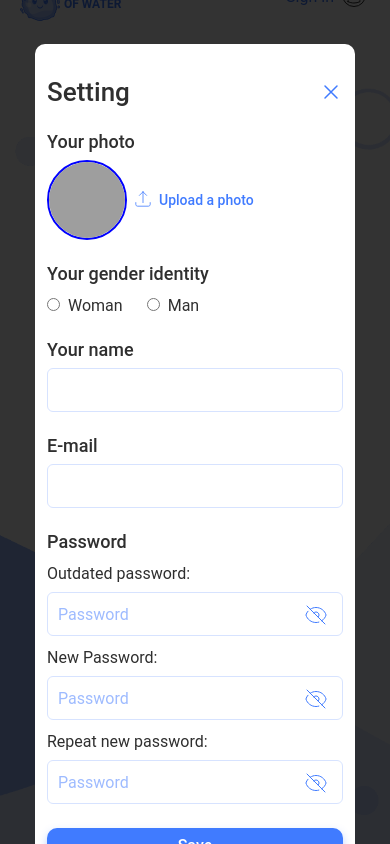
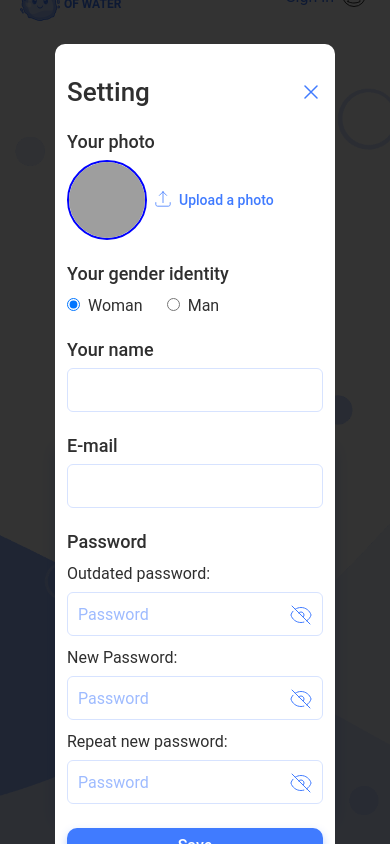
Before and after one commit to AnastasiiaKrtsk/waterbot-app, a React (Vite) app: page / in a window 390 px wide. Both pictures are taken after a click on the button "Settings". Shown: the part 43-887 px from the top of the page. Built offline with nearby package versions, Linux system fonts and the light colour scheme; grey boxes are pictures that could not be loaded.

Commit message:
gender added and tablet adaptation

```diff
--- a/src/components/Modals/UserSettings/StyledSettingsUser.js
+++ b/src/components/Modals/UserSettings/StyledSettingsUser.js
@@ -3,12 +3,26 @@ import styled from "@emotion/styled";
 export const ModalSettingWindow = styled.div`
   padding: 32px 12px;
   position: fixed;
+  width: 280px;
 
   display: inline-flex;
   flex-direction: column;
 
   border-radius: 10px;
   background: var(--white);
+
+  @media screen and (min-width: 768px) {
+    padding: 32px 24px;
+    width: 704px;
+  }
+`;
+
+export const SettingsFormWrapper = styled.div`
+  width: 256px;
+
+  @media screen and (min-width: 768px) {
+    width: 392px;
+  }
 `;
 
 export const BackdropSettingModal = styled.div`
@@ -152,6 +166,20 @@ export const BtnSettingSave = styled.button`
   font-weight: 500;
   line-height: 20px;
   color: var(--white);
+
+  @media screen and (min-width: 768px) {
+    padding: 10px 30px;
+    width: 160px;
+  }
+`;
+
+export const BtnSaveWrapper = styled.div`
+  width: 100%;
+
+  @media screen and (min-width: 768px) {
+    display: flex;
+    justify-content: flex-end;
+  }
 `;
 
 export const NameSettingInput = styled.input`
--- a/src/components/Modals/UserSettings/UserSettings.jsx
+++ b/src/components/Modals/UserSettings/UserSettings.jsx
@@ -5,12 +5,14 @@ import PropTypes from "prop-types";
 import {
   selectAvatarUrl,
   selectUserEmail,
+  selectUserGender,
   selectUsername,
   // selectCurrentUser,
 } from "../../../redux/selectors.js";
 import { updateAvatarThunk } from "../../../redux/thunks.js";
 import {
   BackdropSettingModal,
+  BtnSaveWrapper,
   BtnSettingSave,
   EyeSvg,
   ImgDownloadIcon,
@@ -28,6 +30,7 @@ import {
   SettingNameEmailWrapper,
   SettingPhotoWrapper,
   SettingsCrossDiv,
+  SettingsFormWrapper,
   SettingsPasswordSvgDiv,
   StyledCloseSvg,
   StyledRadioLabel,
@@ -45,6 +48,7 @@ const UserSettings = ({ handleClose, isModalOpen }) => {
   const avatarUrl = useSelector(selectAvatarUrl);
   const userName = useSelector(selectUsername);
   const userEmail = useSelector(selectUserEmail);
+  const userGender = useSelector(selectUserGender);
 
   const [showPassword, setShowPassword] = useState(false);
 
@@ -118,7 +122,7 @@ const UserSettings = ({ handleClose, isModalOpen }) => {
                   <use href={`${sprite}#icon-outline`} />
                 </StyledCloseSvg>
               </SettingsCrossDiv>
-
+              <SettingsFormWrapper>
                 <YourPhotoTitleH3>Your photo</YourPhotoTitleH3>
                 <SettingPhotoWrapper>
                   <SettingAvatarImg src={avatarUrl || "V"} />
@@ -150,6 +154,7 @@ const UserSettings = ({ handleClose, isModalOpen }) => {
                         type="radio"
                         id="woman"
                         name="radioGroup"
+                        defaultChecked={userGender}
                       />
                       Woman
                     </StyledRadioLabel>
@@ -198,7 +203,9 @@ const UserSettings = ({ handleClose, isModalOpen }) => {
                       id="old-password"
                       name="oldPassword"
                     />
-                  <div onClick={() => togglePasswordVisibility("old-password")}>
+                    <div
+                      onClick={() => togglePasswordVisibility("old-password")}
+                    >
                       {showPassword["old-password"] ? (
                         <EyeSvg>
                           <use href={`${sprite}#vision`} />
@@ -221,7 +228,9 @@ const UserSettings = ({ handleClose, isModalOpen }) => {
                       id="new-password"
                       name="newPassword"
                     />
-                  <div onClick={() => togglePasswordVisibility("new-password")}>
+                    <div
+                      onClick={() => togglePasswordVisibility("new-password")}
+                    >
                       {showPassword["new-password"] ? (
                         <EyeSvg>
                           <use href={`${sprite}#vision`} />
@@ -240,12 +249,16 @@ const UserSettings = ({ handleClose, isModalOpen }) => {
                   <SettingsPasswordSvgDiv>
                     <PasswordSettingInput
                       placeholder="Password"
-                    type={showPassword["repeat-password"] ? "text" : "password"}
+                      type={
+                        showPassword["repeat-password"] ? "text" : "password"
+                      }
                       id="repeat-password"
                       name="repeatPassword"
                     />
                     <div
-                    onClick={() => togglePasswordVisibility("repeat-password")}
+                      onClick={() =>
+                        togglePasswordVisibility("repeat-password")
+                      }
                     >
                       {showPassword["repeat-password"] ? (
                         <EyeSvg>
@@ -259,8 +272,10 @@ const UserSettings = ({ handleClose, isModalOpen }) => {
                     </div>
                   </SettingsPasswordSvgDiv>
                 </StyledSettingsPasswordDiv>
-
+              </SettingsFormWrapper>
+              <BtnSaveWrapper>
                 <BtnSettingSave type="submit">Save</BtnSettingSave>
+              </BtnSaveWrapper>
             </form>
           </ModalSettingWindow>
         </BackdropSettingModal>,
--- a/src/redux/slice.js
+++ b/src/redux/slice.js
@@ -13,7 +13,7 @@ const initialState = {
     username: null,
     email: null,
     avatarURL: "V",
-    gender: "woman",
+    gender: "Woman",
     dailyNorma: null,
   },
   token: null,
--- a/src/service/authApi.jsx
+++ b/src/service/authApi.jsx
@@ -54,6 +54,6 @@ export const updateAvatar = async (data) => {
 //   axios.patch("/users/avatars", data).then((response) => response.data);
 
 export const updateUserInfo = async (data) => {
-  const response = await $instance.put("/users/update", data);
+  const response = await $instance.patch("/users/update", data);
   return response.data;
 };
```
Lines whose indentation alone changed are shown as unchanged.
